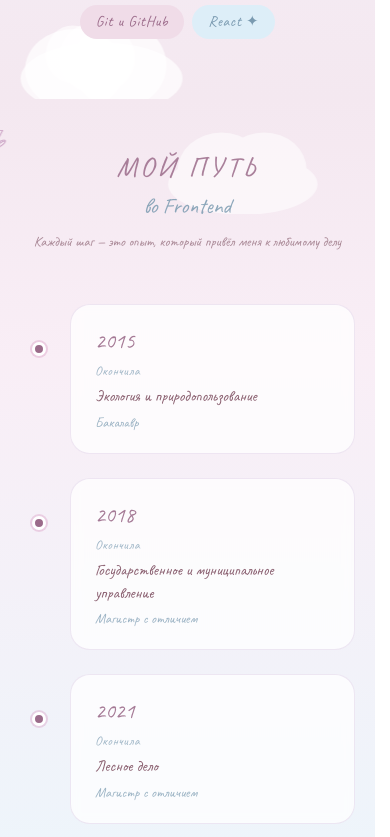
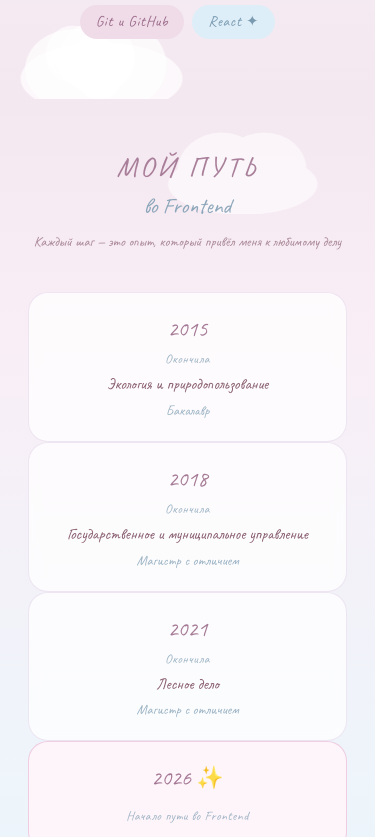
Before and after one commit to KatyMist/Portfolio, a website with bundled scripts: page index.html in a window 390 px wide. Shown: the part 1587-2424 px from the top of the page. Built offline with nearby package versions, Linux system fonts and the light colour scheme.

Commit message:
update project

```diff
--- a/index.html
+++ b/index.html
@@ -277,14 +277,6 @@
 
         <section class="skills" id="skills">
 
-            <div class="skills__cloud skills__cloud--tl" aria-hidden="true">
-                <a href="./index.html">
-                    <img src="./icons/1.svg"
-                        alt="Экология"
-                        width="64"
-                        height="64">
-                </a>
-            </div>
             <div class="skills__cloud skills__cloud--tr" aria-hidden="true">
                 <svg xmlns="http://www.w3.org/2000/svg" viewBox="0 0 200 100">
                     <ellipse cx="100" cy="65" rx="88" ry="36"/>
--- a/styles/blocks/_projects.scss
+++ b/styles/blocks/_projects.scss
@@ -100,7 +100,6 @@
         @include mobile {
             flex-direction: column;
             height: auto;
-            gap: rem(12);
         }
     }
 
@@ -119,9 +118,9 @@
 
         @include mobile {
             flex: none;
-            height: rem(64);
+            height: rem(70);
             width: 100%;
-            transition: height 0.5s cubic-bezier(0.4, 0, 0.2, 1);
+            transition: height 0.4s ease;
 
             &:hover,
             &.is-active {
@@ -213,6 +212,10 @@
             opacity: 1;
             pointer-events: auto;
         }
+
+        @include mobile {
+            background-image: none !important;
+        }
     }
 
     &__item-info {
@@ -224,6 +227,15 @@
         padding: rem(32) rem(48);
         background: linear-gradient(135deg, rgba(255,240,248,0.97) 0%, rgba(240,248,255,0.97) 100%);
         z-index: 2;
+
+        @include mobile {
+            padding: rem(16) rem(20);  // Меньше отступа
+            gap: rem(8);
+        }
+
+        @include mobile {
+            font-size: rem(20);  // Меньше размер
+        }
     }
 
     &__item-title {
@@ -253,6 +265,10 @@
         opacity: 0.9;
 
         @include tablet { font-size: rem(13); }
+
+        @include mobile {
+            font-size: rem(12);
+        }
     }
 
     &__item-tags {
@@ -318,6 +334,20 @@
             );
             z-index: 1;
         }
+
+        @include mobile {
+            height: rem(180);
+
+            .projects__item:hover .projects__item-collapsed {
+                opacity: 1;
+                pointer-events: auto;
+            }
+
+            .projects__item:hover .projects__item-expanded {
+                opacity: 0;
+                pointer-events: none;
+            }
+        }
     }
 
     &__dots {
--- a/styles/blocks/_skills.scss
+++ b/styles/blocks/_skills.scss
@@ -120,12 +120,7 @@
         padding: 0 rem(8);
 
         @include mobile {
-            flex-direction: row;
-            flex: none;
-            width: 100%;
-            padding: rem(12) 0 rem(12) rem(50);
-            gap: rem(12);
-            align-items: flex-start;
+            max-width: 100%;
         }
     }
 
@@ -149,10 +144,7 @@
         }
 
         @include mobile {
-            position: absolute;
-            left: rem(12);
-            top: rem(50);
-            margin: 0;
+            display: none;
         }
     }
 
@@ -204,6 +196,9 @@
 
 
 
+
+
+
     &__card {
         background: rgba(255, 255, 255, 0.75);
         border-radius: rem(20);
@@ -215,7 +210,7 @@
         flex: 1;
 
         @include mobile {
-            text-align: left;
+            text-align: center;
             flex: none;
         }
 
@@ -242,7 +237,10 @@
         display: block;
         margin-bottom: rem(4);
 
-        @include mobile { font-size: rem(22); }
+        @include mobile {
+            text-align: center;
+            font-size: rem(22);
+        }
     }
 
     &__label {
@@ -251,6 +249,10 @@
         opacity: 0.7;
         margin: 0 0 rem(4);
         letter-spacing: 0.04em;
+
+        @include mobile {
+            text-align: center;
+        }
     }
 
     &__name {
@@ -259,6 +261,10 @@
         margin: 0 0 rem(4);
         line-height: 1.4;
         font-weight: 500;
+
+        @include mobile {
+            text-align: center;
+        }
     }
 
     &__level {
@@ -266,6 +272,10 @@
         color: var(--color--light-blue);
         opacity: 0.75;
         margin: 0;
+
+        @include mobile {
+            text-align: center;
+        }
     }
 
 
@@ -311,6 +321,10 @@
             color: var(--color--pink_3);
             text-decoration: underline;
             text-underline-offset: rem(3);
+        }
+
+        @include mobile {
+            text-align: center;
         }
     }
 
```
Also changed, not shown: styles/main.css.
